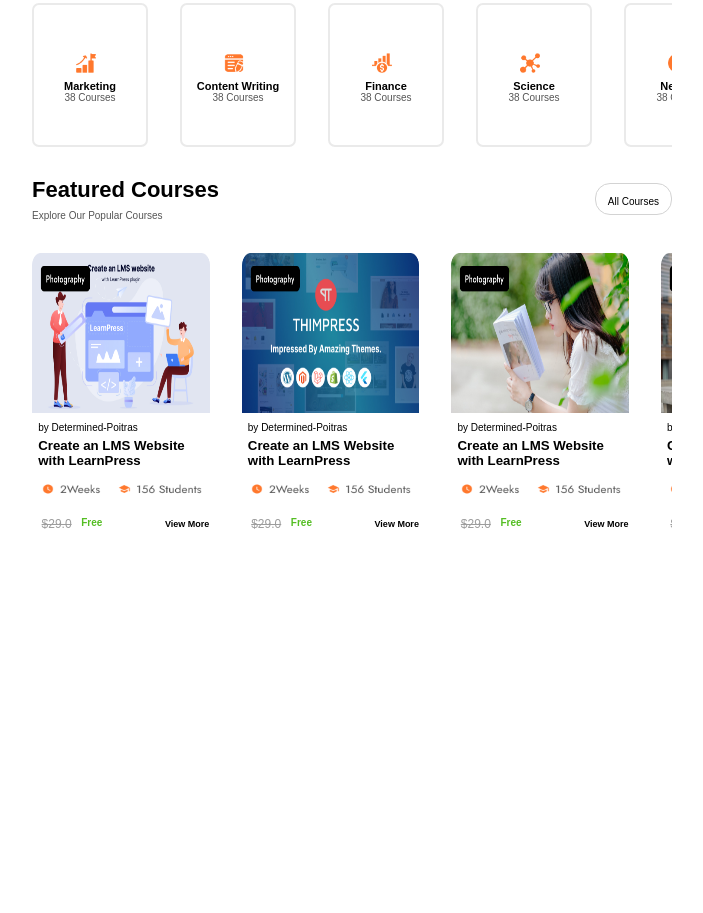
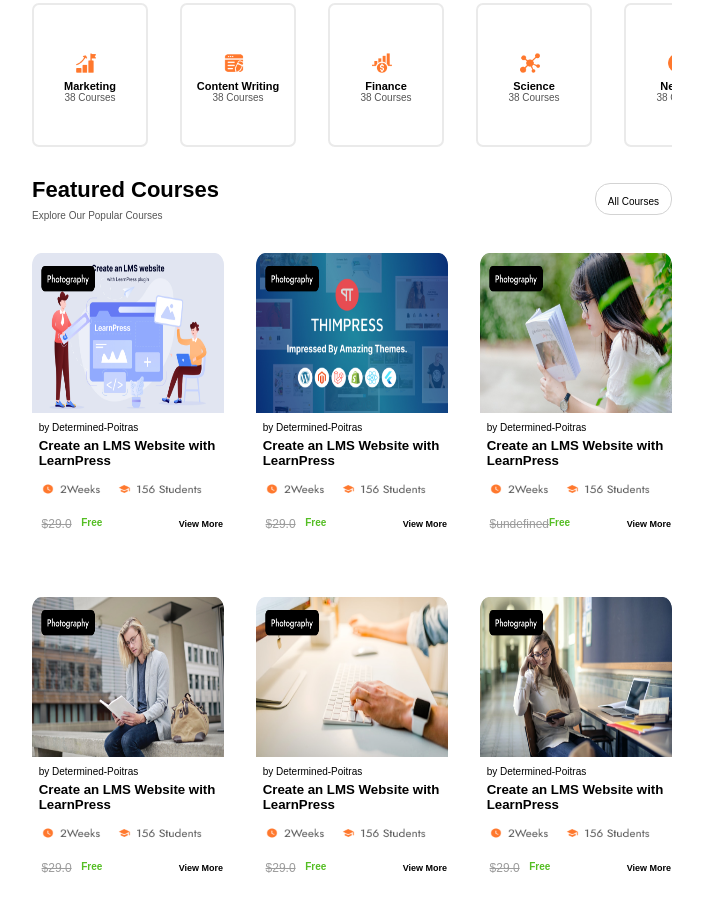
Before and after one commit to Elilaw179/edu_test, a plain HTML site: page index.html in a window 1280 px wide. Shown: the part 493-1406 px from the top of the page, without its empty margins (288-991 px from the left). Before the commit the page ends 1102 px from the top, so only its background shows below. Drawn offline with Linux system fonts and the light colour scheme.

Commit message:
Add files via upload
push

```diff
--- a/index.css
+++ b/index.css
@@ -145,7 +145,9 @@ img {
   margin: auto;
   height: 25rem;
   margin-top: 1rem;
+
 }
+
 
 .top-heading,
 .feature-heading {
@@ -236,16 +238,19 @@ img {
   text-align: center;
 }
 
-.feature-container {
-  height: 27rem;
-}
 .feature-card-container {
   margin-top: 2rem;
   width: 100%;
-  height: 21rem;
+  height: 19.5rem;
   display: flex;
   justify-content: space-between;
+
 }
+
+.feature-container{
+  height: 47rem;
+}
+
 
 .ft-card {
   height: 19rem;
--- a/index.html
+++ b/index.html
@@ -189,6 +189,10 @@
 
         </div>
 
+        <div class="feature-card-container" id ="second-card-container">
+
+        </div>
+
 
       </div>
     </div>
--- a/index.js
+++ b/index.js
@@ -10,23 +10,23 @@ x.addEventListener("click", () => {
   navColumn.classList.remove("active");
 });
 
-function createCard({ imgSrc, author, title, metaImg, oldPrice, newPrice }) {
+function createCard({ imgSrc1, author1, title1, metaImg1, oldPrice1, newPrice1 }) {
   return `
         <div class="ft-card">
           <div class="ft-card-img">
-            <img src="${imgSrc}" alt="img" />
+            <img src="${imgSrc1}" alt="img" />
           </div>
           <div class="ft-card-txt">
-            <p>by ${author}</p>
-            <h5>${title}</h5>
+            <p>by ${author1}</p>
+            <h5>${title1}</h5>
           </div>
           <div class="ft-date">
-            <img src="${metaImg}" alt="Meta image" />
+            <img src="${metaImg1}" alt="Meta image" />
           </div>
           <div class="amount">
             <div>
-              <s>$${oldPrice}</s>
-              <b>${newPrice}</b>
+              <s>$${oldPrice1}</s>
+              <b>${newPrice1}</b>
             </div>
             <button>View More</button>
           </div>
@@ -35,59 +35,121 @@ function createCard({ imgSrc, author, title, metaImg, oldPrice, newPrice }) {
        `;
 }
 
+
+function createSecondCard({ imgSrc2, author2, title2, metaImg2, oldPrice2, newPrice2 }) {
+  return `
+        <div class="ft-card">
+          <div class="ft-card-img">
+            <img src="${imgSrc2}" alt="img" />
+          </div>
+          <div class="ft-card-txt">
+            <p>by ${author2}</p>
+            <h5>${title2}</h5>
+          </div>
+          <div class="ft-date">
+            <img src="${metaImg2}" alt="Meta image" />
+          </div>
+          <div class="amount">
+            <div>
+              <s>$${oldPrice2}</s>
+              <b>${newPrice2}</b>
+            </div>
+            <button>View More</button>
+          </div>
+        </div>
+
+       `;
+}
+
+
+
+
 const cardsData = [
   {
-    imgSrc: "Image (1).png",
-    author: "Determined-Poitras",
-    title: "Create an LMS Website with LearnPress",
-    metaImg: "Meta.png",
-    oldPrice: "29.0",
-    newPrice: "Free",
+    imgSrc1: "Image (1).png",
+    author1: "Determined-Poitras",
+    title1: "Create an LMS Website with LearnPress",
+    metaImg1: "Meta.png",
+    oldPrice1: "29.0",
+    newPrice1: "Free",
   },
   {
-    imgSrc: "Image (2).png",
-    author: "Determined-Poitras",
-    title: "Create an LMS Website with LearnPress",
-    metaImg: "Meta.png",
-    oldPrice: "29.0",
-    newPrice: "Free",
+    imgSrc1: "Image (2).png",
+    author1: "Determined-Poitras",
+    title1: "Create an LMS Website with LearnPress",
+    metaImg1: "Meta.png",
+    oldPrice1: "29.0",
+    newPrice1: "Free",
   },
   {
-    imgSrc: "Image (3).png",
-    author: "Determined-Poitras",
-    title: "Create an LMS Website with LearnPress",
-    metaImg: "Meta.png",
+    imgSrc1: "Image (3).png",
+    author1: "Determined-Poitras",
+    title1: "Create an LMS Website with LearnPress",
+    metaImg1: "Meta.png",
     oldPrice: "29.0",
-    newPrice: "Free",
+    newPrice1: "Free",
+  },
+  // {
+  //   imgSrc: "Image (4).png",
+  //   author: "Determined-Poitras",
+  //   title: "Create an LMS Website with LearnPress",
+  //   metaImg: "Meta.png",
+  //   oldPrice: "29.0",
+  //   newPrice: "Free",
+  // },
+  // {
+  //   imgSrc: "Image (5).png",
+  //   author: "Determined-Poitras",
+  //   title: "Create an LMS Website with LearnPress",
+  //   metaImg: "Meta.png",
+  //   oldPrice: "29.0",
+  //   newPrice: "Free",
+  // },
+  // {
+  //   imgSrc: "Image (6).png",
+  //   author: "Determined-Poitras",
+  //   title: "Create an LMS Website with LearnPress",
+  //   metaImg: "Meta.png",
+  //   oldPrice: "29.0",
+  //   newPrice: "Free",
+  // },
+];
+const secondCardData = [
+
+  {
+    imgSrc2: "Image (4).png",
+    author2: "Determined-Poitras",
+    title2: "Create an LMS Website with LearnPress",
+    metaImg2: "Meta.png",
+    oldPrice2: "29.0",
+    newPrice2: "Free",
   },
   {
-    imgSrc: "Image (4).png",
-    author: "Determined-Poitras",
-    title: "Create an LMS Website with LearnPress",
-    metaImg: "Meta.png",
-    oldPrice: "29.0",
-    newPrice: "Free",
+    imgSrc2: "Image (5).png",
+    author2: "Determined-Poitras",
+    title2: "Create an LMS Website with LearnPress",
+    metaImg2: "Meta.png",
+    oldPrice2: "29.0",
+    newPrice2: "Free",
   },
   {
-    imgSrc: "Image (5).png",
-    author: "Determined-Poitras",
-    title: "Create an LMS Website with LearnPress",
-    metaImg: "Meta.png",
-    oldPrice: "29.0",
-    newPrice: "Free",
+    imgSrc2: "Image (6).png",
+    author2: "Determined-Poitras",
+    title2: "Create an LMS Website with LearnPress",
+    metaImg2: "Meta.png",
+    oldPrice2: "29.0",
+    newPrice2: "Free",
   },
-  {
-    imgSrc: "Image (6).png",
-    author: "Determined-Poitras",
-    title: "Create an LMS Website with LearnPress",
-    metaImg: "Meta.png",
-    oldPrice: "29.0",
-    newPrice: "Free",
-  },
-];
+
+]
 
 const cardContainer = document.getElementById("card-container");
+const secondCardContainer = document.getElementById("second-card-container")
 
 cardsData.forEach((cardData) => {
   cardContainer.innerHTML += createCard(cardData);
 });
+
+secondCardData.forEach((cardData)=>{
+  secondCardContainer.innerHTML += createSecondCard(cardData)
+});
```
